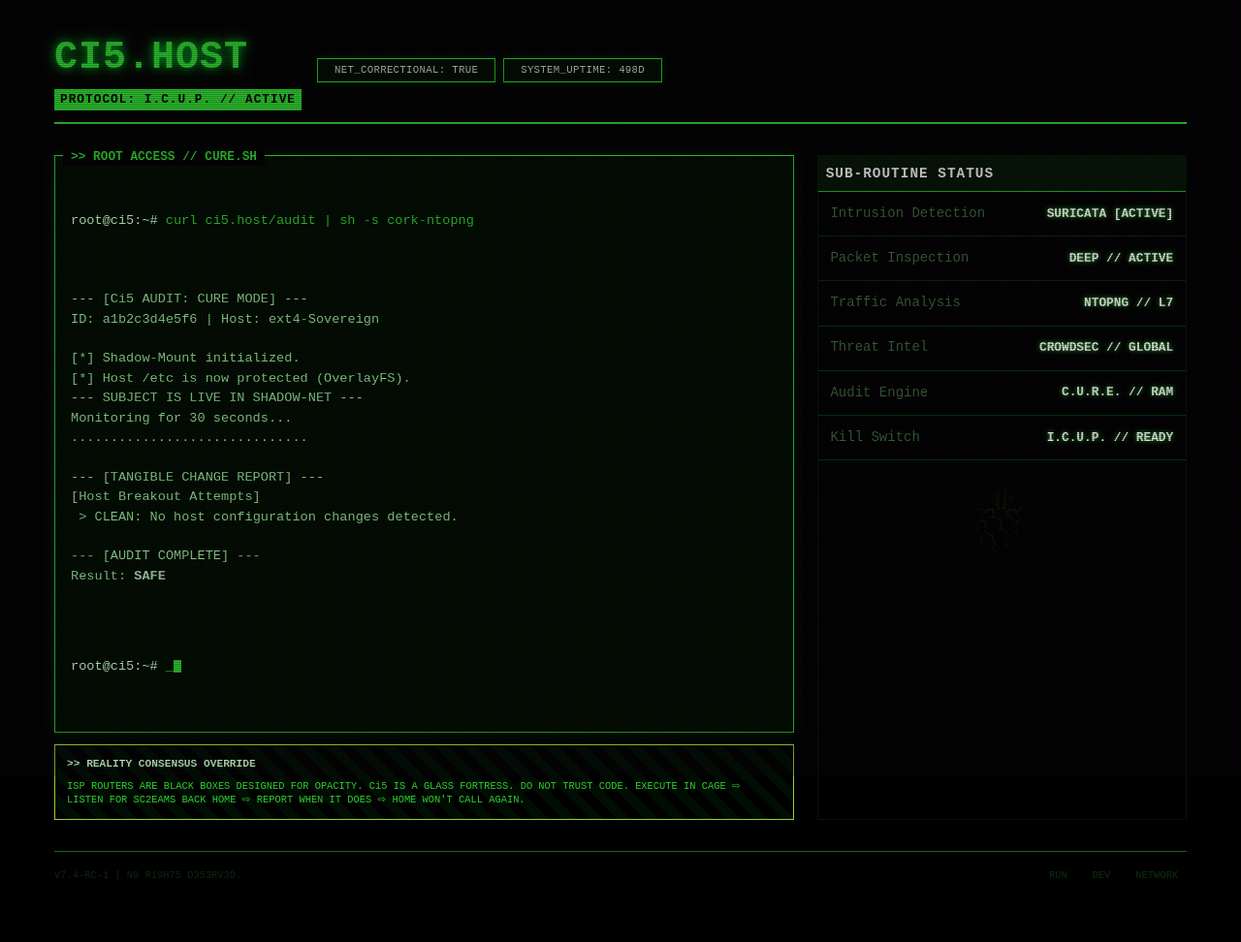
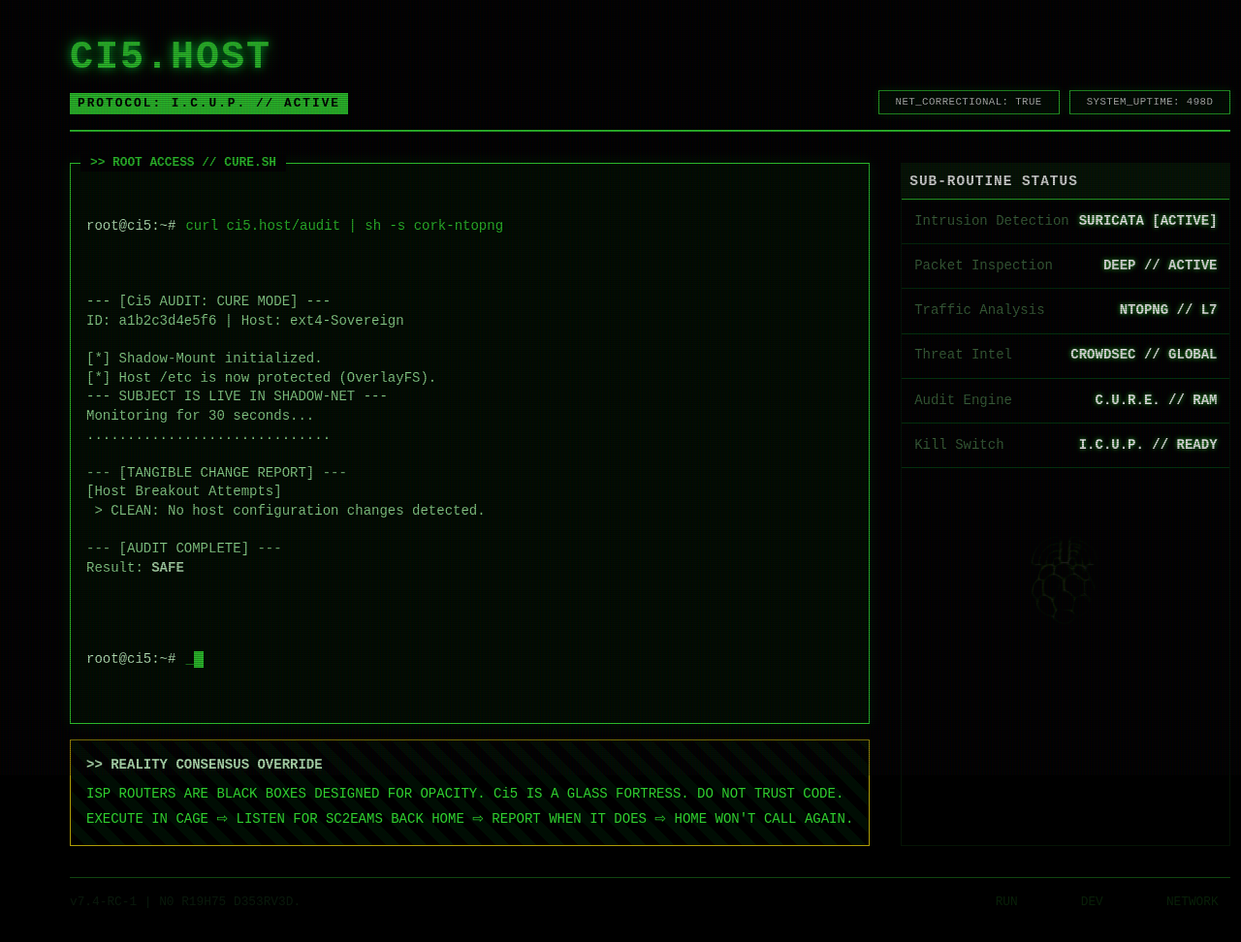
Before and after one commit to dreamswag/ci5.host, a plain HTML site: page index.html in a window 1280 px wide. Shown: the whole page at 97% size. Before the commit the page ends 931 px from the top, so only its background shows below. Drawn offline with Linux system fonts and the light colour scheme.

Commit message:
Isolated. Cork. Un-Plugged.

```diff
--- a/index.html
+++ b/index.html
@@ -2,7 +2,7 @@
 <html lang="en">
 <head>
     <meta charset="UTF-8">
-    <meta name="viewport" content="width=device-width, initial-scale=1.0, maximum-scale=1.0, user-scalable=no">
+    <meta name="viewport" content="width=device-width, initial-scale=1.0">
     <title>ci5.host // PROTOCOL: I.C.U.P.</title>
     <style>
         /* --- CORE VARIABLES --- */
@@ -20,20 +20,15 @@
         /* --- RESET & BASE --- */
         * { box-sizing: border-box; margin: 0; padding: 0; }
 
-        html {
-            font-size: 16px;
-        }
-
         body {
             background-color: var(--matrix-black);
             color: var(--matrix-green);
             font-family: 'Courier New', Courier, monospace;
-            font-size: 12px;
+            font-size: 14px;
             line-height: 1.4;
             overflow-x: hidden;
-            min-height: 100vh;
-            min-height: 100dvh;
-            width: 100%;
+            height: 100vh;
+            width: 100vw;
             display: flex;
             flex-direction: column;
         }
@@ -67,22 +62,21 @@
             z-index: 998;
             background: linear-gradient(0deg, rgba(0,0,0,0) 0%, rgba(0, 255, 65, 0.04) 50%, rgba(0,0,0,0) 100%);
             opacity: 0.1;
-            position: fixed;
+            position: absolute;
             bottom: 100%;
             animation: scanline 10s linear infinite;
             pointer-events: none;
         }
 
-        /* --- LAYOUT --- */
+        /* --- LAYOUT GRID --- */
         .container {
-            width: 100%;
             max-width: 1200px;
             margin: 0 auto;
-            padding: 1rem;
+            padding: 2rem;
             flex: 1;
-            display: flex;
-            flex-direction: column;
-            gap: 1rem;
+            display: grid;
+            grid-template-rows: auto 1fr auto;
+            gap: 2rem;
             position: relative;
             z-index: 10;
         }
@@ -90,70 +84,63 @@
         /* --- HEADER HUD --- */
         header {
             border-bottom: 2px solid var(--matrix-green);
-            padding-bottom: 0.75rem;
-            display: flex;
-            flex-direction: column;
-            gap: 0.5rem;
-            text-transform: uppercase;
-            letter-spacing: 1px;
-        }
-
-        .header-top {
+            padding-bottom: 1rem;
             display: flex;
             justify-content: space-between;
-            align-items: center;
-            flex-wrap: wrap;
-            gap: 0.5rem;
+            align-items: flex-end;
+            text-transform: uppercase;
+            letter-spacing: 2px;
         }
 
         .brand h1 {
-            font-size: 1.5rem;
+            font-size: 2.5rem;
             text-shadow: var(--phosphor-bloom);
-            margin-bottom: 0.25rem;
+            margin-bottom: 0.5rem;
         }
 
         .brand .subtitle {
-            font-size: 0.65rem;
+            font-size: 0.8rem;
             background: var(--matrix-green);
             color: var(--matrix-black);
-            padding: 2px 6px;
+            padding: 2px 8px;
             font-weight: bold;
-            display: inline-block;
         }
 
         .system-status {
             display: flex;
-            gap: 8px;
+            gap: 10px;
             align-items: center;
-            font-size: 0.6rem;
+            font-size: 0.67rem;
             opacity: 0.9;
-            letter-spacing: 0.3px;
+            letter-spacing: 0.44px;
             color: rgba(255, 255, 255, 0.87);
-            flex-wrap: wrap;
         }
 
-        .system-status div:not(:first-child) {
+        .system-status div {
             border: 1px solid var(--matrix-green);
             background: rgba(0, 255, 65, 0.05);
-            padding: 3px 10px;
+            padding: 4px 17px;
             text-align: center;
+            width: fit-content;
             box-shadow: 0 0 10px rgba(0, 255, 65, 0.15);
-            white-space: nowrap;
         }
 
-        /* --- MAIN CONTENT --- */
+        /* --- MAIN DASHBOARD --- */
         main {
-            display: flex;
-            flex-direction: column;
-            gap: 1rem;
-            flex: 1;
+            display: grid;
+            grid-template-columns: 1fr 340px;
+            gap: 2rem;
+        }
+
+        @media (max-width: 800px) {
+            main { grid-template-columns: 1fr; }
         }
 
         /* --- TERMINAL WINDOW --- */
         .terminal-window {
             border: 1px solid var(--matrix-green);
             background: rgba(0, 20, 0, 0.6);
-            padding: 0.75rem;
+            padding: 1rem;
             box-shadow: 0 0 15px rgba(0, 255, 65, 0.1);
             position: relative;
         }
@@ -161,11 +148,11 @@
         .terminal-window::before {
             content: ">> ROOT ACCESS // CURE.SH";
             position: absolute;
-            top: -8px;
-            left: 8px;
+            top: -10px;
+            left: 10px;
             background: var(--matrix-black);
-            padding: 0 8px;
-            font-size: 0.65rem;
+            padding: 0 10px;
+            font-size: 0.8rem;
             color: var(--matrix-green);
             font-weight: bold;
         }
@@ -173,18 +160,15 @@
         .terminal-content {
             font-family: 'Courier New', monospace;
             white-space: pre-wrap;
-            word-break: break-all;
-            font-size: 0.7rem;
-            line-height: 1.5;
         }
 
-        .prompt { color: var(--matrix-bright); margin-right: 8px; }
+        .prompt { color: var(--matrix-bright); margin-right: 10px; }
         .cmd { color: var(--matrix-green); }
-        .output { color: #aaffaa; opacity: 0.9; margin-bottom: 0.75rem; display: block; }
+        .output { color: #aaffaa; opacity: 0.9; margin-bottom: 1rem; display: block; }
         .cursor {
             display: inline-block;
-            width: 8px;
-            height: 1em;
+            width: 10px;
+            height: 1.2em;
             background: var(--matrix-green);
             animation: blink 1s step-end infinite;
             vertical-align: middle;
@@ -198,20 +182,24 @@
             flex-direction: column;
             overflow: hidden;
             position: relative;
+            /* CRITICAL: Reserve space at the bottom for the fixed detail box */
+            padding-bottom: 150px;
+            min-height: 400px; /* Ensure container is tall enough */
         }
 
+        /* WATERMARK (Adjusted to sit behind the list, not the detail box) */
         .data-module::after {
             content: "";
             position: absolute;
-            top: 10%;
+            top: 20%;      /* Moved up to sit behind the list items */
             left: 0;
             right: 0;
-            height: 90%;
+            height: 82%;
             background-image: url('static/signal.png');
             background-repeat: no-repeat;
             background-position: center center;
-            background-size: 150%;
-            opacity: 0.08;
+            background-size: 222%;
+            opacity: 0.12;
             pointer-events: none;
             mix-blend-mode: screen;
             z-index: 1;
@@ -220,11 +208,11 @@
         .module-header {
             background: var(--matrix-dim);
             color: #ffffffee;
-            padding: 0.4rem 0.6rem;
+            padding: 0.5rem;
             font-weight: bold;
             border-bottom: 1px solid var(--matrix-green);
             text-transform: uppercase;
-            font-size: 0.7rem;
+            font-size: 0.9rem;
             letter-spacing: 1px;
             position: relative;
             z-index: 2;
@@ -233,10 +221,11 @@
         .stat-row {
             display: flex;
             flex-direction: column;
-            padding: 0.6rem;
+            padding: 0.8rem;
             border-bottom: 1px solid rgba(0, 255, 65, 0.2);
             transition: background 0.2s;
-            position: relative;
+            cursor: help;
+            position: static; /* Static allows children to position relative to parent .data-module */
             z-index: 2;
         }
 
@@ -244,52 +233,68 @@
             display: flex;
             justify-content: space-between;
             width: 100%;
+            flex-wrap: nowrap;
             gap: 0.5rem;
-            align-items: center;
         }
 
-        .stat-row:hover,
-        .stat-row:active {
+        /* Hover Effect for the Row itself */
+        .stat-row:hover {
             background: rgba(0, 255, 65, 0.15);
             box-shadow: inset 0 0 10px rgba(0, 255, 65, 0.1);
         }
 
-        /* --- DETAILS PANE (Toggle on mobile) --- */
+        /* --- FIXED DETAILS PANE (The "Dedicated Space") --- */
         .stat-details {
+            /* Positioning: Locks this box to the bottom of .data-module */
+            position: absolute;
+            bottom: 0;
+            left: 0;
+            width: 100%;
+            height: 150px; /* Matches the padding-bottom of container */
+
+            /* Styling to look like a CRT readout screen */
             background: rgba(0, 10, 0, 0.95);
-            border-top: 1px solid var(--matrix-green);
-            padding: 0.75rem;
-            margin-top: 0.5rem;
-            font-size: 0.65rem;
+            border-top: 2px solid var(--matrix-green);
+            padding: 1rem;
+            box-shadow: 0 -5px 15px rgba(0, 0, 0, 0.5);
+
+            /* Hide by default */
+            opacity: 0;
+            visibility: hidden;
+            pointer-events: none;
+
+            /* Smooth fade transition */
+            transition: opacity 0.2s ease-in, visibility 0.2s;
+            z-index: 10;
+
+            /* Typography */
+            font-size: 0.75rem;
             color: var(--matrix-bright);
-            display: none;
+            display: flex;
+            flex-direction: column;
+            justify-content: center;
         }
 
-        .stat-row.expanded .stat-details {
-            display: block;
+        /* REVEAL LOGIC: When row is hovered, show its child .stat-details */
+        .stat-row:hover .stat-details {
+            opacity: 1;
+            visibility: visible;
+            pointer-events: auto;
         }
 
-        /* Desktop hover behavior */
-        @media (hover: hover) and (pointer: fine) {
-            .stat-row:hover .stat-details {
-                display: block;
-            }
-        }
-
+        /* Inner Content Styling */
         .detail-line {
             display: flex;
             justify-content: space-between;
-            margin-bottom: 3px;
+            margin-bottom: 4px;
             font-family: monospace;
-            letter-spacing: 0.3px;
+            letter-spacing: 0.5px;
             border-bottom: 1px dotted rgba(0, 255, 65, 0.3);
             padding-bottom: 2px;
-            flex-wrap: wrap;
-            gap: 0.25rem;
         }
 
         .detail-block {
-            margin-top: 6px;
+            margin-top: 8px;
             font-style: italic;
             opacity: 0.8;
             line-height: 1.3;
@@ -299,23 +304,13 @@
         .detail-key { opacity: 0.7; color: var(--matrix-green); }
         .detail-val { color: #ffffff; font-weight: bold; }
 
-        .stat-label {
-            opacity: 0.741;
-            color: rgba(155, 255, 155, 0.548);
-            font-size: 0.75rem;
-        }
-        .stat-value {
-            font-weight: bold;
-            text-shadow: 0 0 5px var(--matrix-green);
-            color: #ffffff;
-            font-size: 0.7rem;
-            text-align: right;
-        }
+        .stat-label { opacity: 0.741; color: rgba(155, 255, 155, 0.548); font-size: 14px; white-space: nowrap; }
+        .stat-value { font-weight: bold; text-shadow: 0 0 5px var(--matrix-green); color: #ffffff; white-space: nowrap; }
 
         .warning-box {
-            border: 1px solid yellowgreen;
-            padding: 0.75rem;
-            margin-top: 0.75rem;
+            border: 1px solid rgb(173, 156, 6);
+            padding: 1rem;
+            margin-top: 1rem;
             background: repeating-linear-gradient(
                 45deg,
                 rgba(0,0,0,0),
@@ -328,50 +323,51 @@
         .warning-title {
             color: var(--matrix-bright);
             font-weight: bold;
-            margin-bottom: 0.4rem;
+            margin-bottom: 0.5rem;
             text-transform: uppercase;
-            font-size: 0.7rem;
         }
 
         .warning-box p {
-            font-size: 0.65rem;
-            line-height: 1.4;
+            white-space: nowrap;
+            line-height: 1.6;
+        }
+
+        .warning-box p + p {
+            margin-top: 0.25rem;
         }
 
         /* --- FOOTER --- */
         footer {
             border-top: 1px solid var(--matrix-green);
-            padding-top: 0.75rem;
+            padding-top: 1rem;
             display: flex;
             justify-content: space-between;
-            align-items: center;
-            flex-wrap: wrap;
-            gap: 0.5rem;
-            font-size: 0.65rem;
-            opacity: 0.5;
+            font-size: 0.8rem;
+            opacity: 0.33;
             color: rgb(29, 77, 36);
         }
 
-        footer nav {
-            display: flex;
-            gap: 0.5rem;
-            flex-wrap: wrap;
+        .nav-link {
+            color: var(--matrix-green);
+            text-decoration: none;
+            margin-left: 2rem;
+            position: relative;
+            color: rgba(41, 146, 41, 0.664);
         }
 
-        .nav-link {
-            color: rgba(41, 146, 41, 0.664);
-            text-decoration: none;
-            padding: 4px 8px;
-            border: 1px solid transparent;
-            transition: all 0.2s;
-        }
-
-        .nav-link:hover,
-        .nav-link:active {
+        .nav-link:hover {
             background: var(--matrix-green);
             color: var(--matrix-black);
             box-shadow: var(--phosphor-bloom);
         }
+
+        .nav-link::before {
+            content: "["; margin-right: 5px; opacity: 0; transition: opacity 0.2s;
+        }
+        .nav-link::after {
+            content: "]"; margin-left: 5px; opacity: 0; transition: opacity 0.2s;
+        }
+        .nav-link:hover::before, .nav-link:hover::after { opacity: 1; }
 
         /* --- ANIMATIONS --- */
         @keyframes scanline {
@@ -408,170 +404,6 @@
             100% { transform: translate(0) }
         }
 
-        /* ========================================
-           TABLET STYLES
-           ======================================== */
-        @media (min-width: 768px) {
-            body {
-                font-size: 14px;
-            }
-
-            .container {
-                padding: 1.5rem;
-                gap: 1.5rem;
-            }
-
-            header {
-                flex-direction: row;
-                justify-content: space-between;
-                align-items: flex-end;
-            }
-
-            .header-top {
-                flex-direction: row;
-            }
-
-            .brand h1 {
-                font-size: 2rem;
-            }
-
-            .brand .subtitle {
-                font-size: 0.7rem;
-            }
-
-            main {
-                display: grid;
-                grid-template-columns: 2fr 1fr;
-                gap: 1.5rem;
-            }
-
-            .terminal-content {
-                font-size: 0.8rem;
-            }
-
-            .stat-label {
-                font-size: 0.85rem;
-            }
-
-            .stat-value {
-                font-size: 0.8rem;
-            }
-        }
-
-        /* ========================================
-           DESKTOP STYLES
-           ======================================== */
-        @media (min-width: 1024px) {
-            .container {
-                padding: 2rem;
-                gap: 2rem;
-            }
-
-            .brand h1 {
-                font-size: 2.5rem;
-            }
-
-            .brand .subtitle {
-                font-size: 0.8rem;
-            }
-
-            .system-status {
-                font-size: 0.67rem;
-            }
-
-            .system-status div:not(:first-child) {
-                padding: 4px 17px;
-            }
-
-            .terminal-window {
-                padding: 1rem;
-            }
-
-            .terminal-window::before {
-                font-size: 0.8rem;
-            }
-
-            .terminal-content {
-                font-size: 0.85rem;
-            }
-
-            .module-header {
-                font-size: 0.9rem;
-                padding: 0.5rem;
-            }
-
-            .stat-row {
-                padding: 0.8rem;
-            }
-
-            .stat-label {
-                font-size: 14px;
-            }
-
-            /* Fixed detail pane at bottom on desktop */
-            .data-module {
-                padding-bottom: 150px;
-                min-height: 400px;
-            }
-
-            .stat-details {
-                position: absolute;
-                bottom: 0;
-                left: 0;
-                width: 100%;
-                height: 150px;
-                margin-top: 0;
-                opacity: 0;
-                visibility: hidden;
-                pointer-events: none;
-                transition: opacity 0.2s ease-in, visibility 0.2s;
-                z-index: 10;
-                display: flex;
-                flex-direction: column;
-                justify-content: center;
-                box-shadow: 0 -5px 15px rgba(0, 0, 0, 0.5);
-            }
-
-            .stat-row:hover .stat-details {
-                opacity: 1;
-                visibility: visible;
-                pointer-events: auto;
-            }
-        }
-
-        /* ========================================
-           TOUCH DEVICE OPTIMIZATIONS
-           ======================================== */
-        @media (hover: none) and (pointer: coarse) {
-            .stat-row {
-                cursor: pointer;
-            }
-
-            .stat-row::after {
-                content: "▼";
-                position: absolute;
-                right: 10px;
-                top: 50%;
-                transform: translateY(-50%);
-                font-size: 0.6rem;
-                opacity: 0.4;
-                transition: transform 0.2s;
-            }
-
-            .stat-row.expanded::after {
-                transform: translateY(-50%) rotate(180deg);
-            }
-        }
-
-        /* Safe area for notched phones */
-        @supports (padding: max(0px)) {
-            .container {
-                padding-left: max(1rem, env(safe-area-inset-left));
-                padding-right: max(1rem, env(safe-area-inset-right));
-                padding-bottom: max(1rem, env(safe-area-inset-bottom));
-            }
-        }
-
     </style>
 </head>
 <body>
@@ -582,16 +414,13 @@
     <div class="container">
 
         <header>
-            <div class="header-top">
             <div class="brand">
                 <h1 class="glitch-hover">ci5.host</h1>
                 <div class="subtitle">PROTOCOL: I.C.U.P. // ACTIVE</div>
             </div>
             <div class="system-status">
-                    <div></div>
                 <div>NET_CORRECTIONAL: TRUE</div>
                 <div>SYSTEM_UPTIME: 498D</div>
-                </div>
             </div>
         </header>
 
@@ -623,18 +452,15 @@ Result: <span style="color: var(--matrix-bright); font-weight: bold;">SAFE</span
 
                 <div class="warning-box">
                     <div class="warning-title">>> REALITY CONSENSUS OVERRIDE</div>
-                    <p>
-                        ISP ROUTERS ARE BLACK BOXES DESIGNED FOR OPACITY.
-                        Ci5 IS A GLASS FORTRESS.
-                        DO NOT TRUST CODE. EXECUTE IN CAGE ⇨ LISTEN FOR SC2EAMS BACK HOME ⇨ REPORT WHEN IT DOES ⇨ HOME WON'T CALL AGAIN.
-                    </p>
+                    <p>ISP ROUTERS ARE BLACK BOXES DESIGNED FOR OPACITY. Ci5 IS A GLASS FORTRESS. DO NOT TRUST CODE.</p>
+                    <p>EXECUTE IN CAGE ⇨ LISTEN FOR SC2EAMS BACK HOME ⇨ REPORT WHEN IT DOES ⇨ HOME WON'T CALL AGAIN.</p>
                 </div>
             </section>
 
             <aside class="data-module">
                 <div class="module-header">SUB-ROUTINE STATUS</div>
 
-                <div class="stat-row" onclick="this.classList.toggle('expanded')">
+                <div class="stat-row">
                     <div class="stat-main">
                         <span class="stat-label">Intrusion Detection</span>
                         <span class="stat-value">SURICATA [ACTIVE]</span>
@@ -648,7 +474,7 @@ Result: <span style="color: var(--matrix-bright); font-weight: bold;">SAFE</span
                     </div>
                 </div>
 
-                <div class="stat-row" onclick="this.classList.toggle('expanded')">
+                <div class="stat-row">
                     <div class="stat-main">
                         <span class="stat-label">Packet Inspection</span>
                         <span class="stat-value">DEEP // ACTIVE</span>
@@ -662,7 +488,7 @@ Result: <span style="color: var(--matrix-bright); font-weight: bold;">SAFE</span
                     </div>
                 </div>
 
-                <div class="stat-row" onclick="this.classList.toggle('expanded')">
+                <div class="stat-row">
                     <div class="stat-main">
                         <span class="stat-label">Traffic Analysis</span>
                         <span class="stat-value">NTOPNG // L7</span>
@@ -676,7 +502,7 @@ Result: <span style="color: var(--matrix-bright); font-weight: bold;">SAFE</span
                     </div>
                 </div>
 
-                <div class="stat-row" onclick="this.classList.toggle('expanded')">
+                <div class="stat-row">
                     <div class="stat-main">
                         <span class="stat-label">Threat Intel</span>
                         <span class="stat-value">CROWDSEC // GLOBAL</span>
@@ -690,7 +516,7 @@ Result: <span style="color: var(--matrix-bright); font-weight: bold;">SAFE</span
                     </div>
                 </div>
 
-                <div class="stat-row" onclick="this.classList.toggle('expanded')">
+                <div class="stat-row">
                     <div class="stat-main">
                         <span class="stat-label">Audit Engine</span>
                         <span class="stat-value">C.U.R.E. // RAM</span>
@@ -704,7 +530,7 @@ Result: <span style="color: var(--matrix-bright); font-weight: bold;">SAFE</span
                     </div>
                 </div>
 
-                <div class="stat-row" onclick="this.classList.toggle('expanded')">
+                <div class="stat-row">
                     <div class="stat-main">
                         <span class="stat-label">Kill Switch</span>
                         <span class="stat-value">I.C.U.P. // READY</span>
```
Lines whose indentation alone changed are shown as unchanged.
